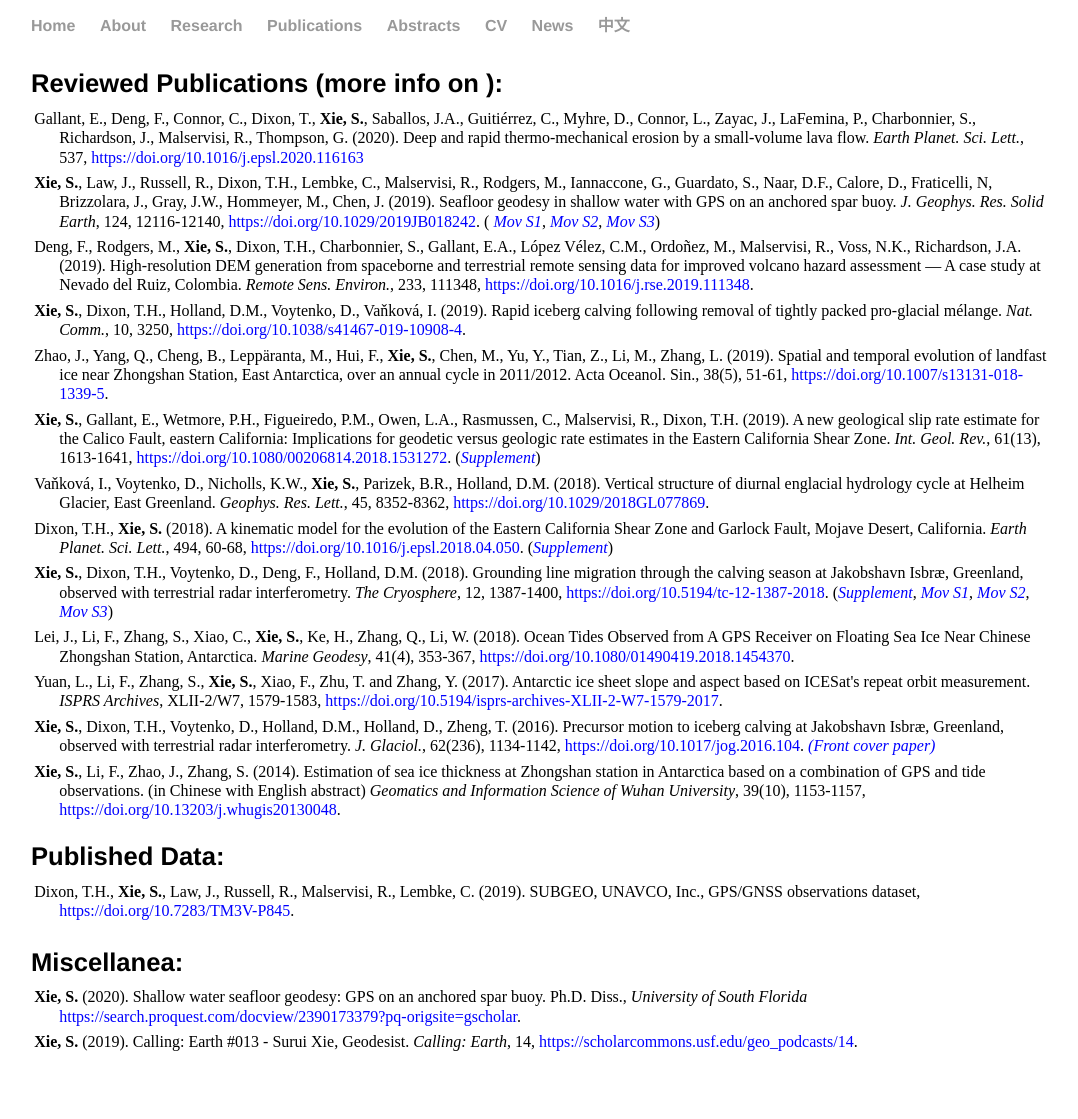
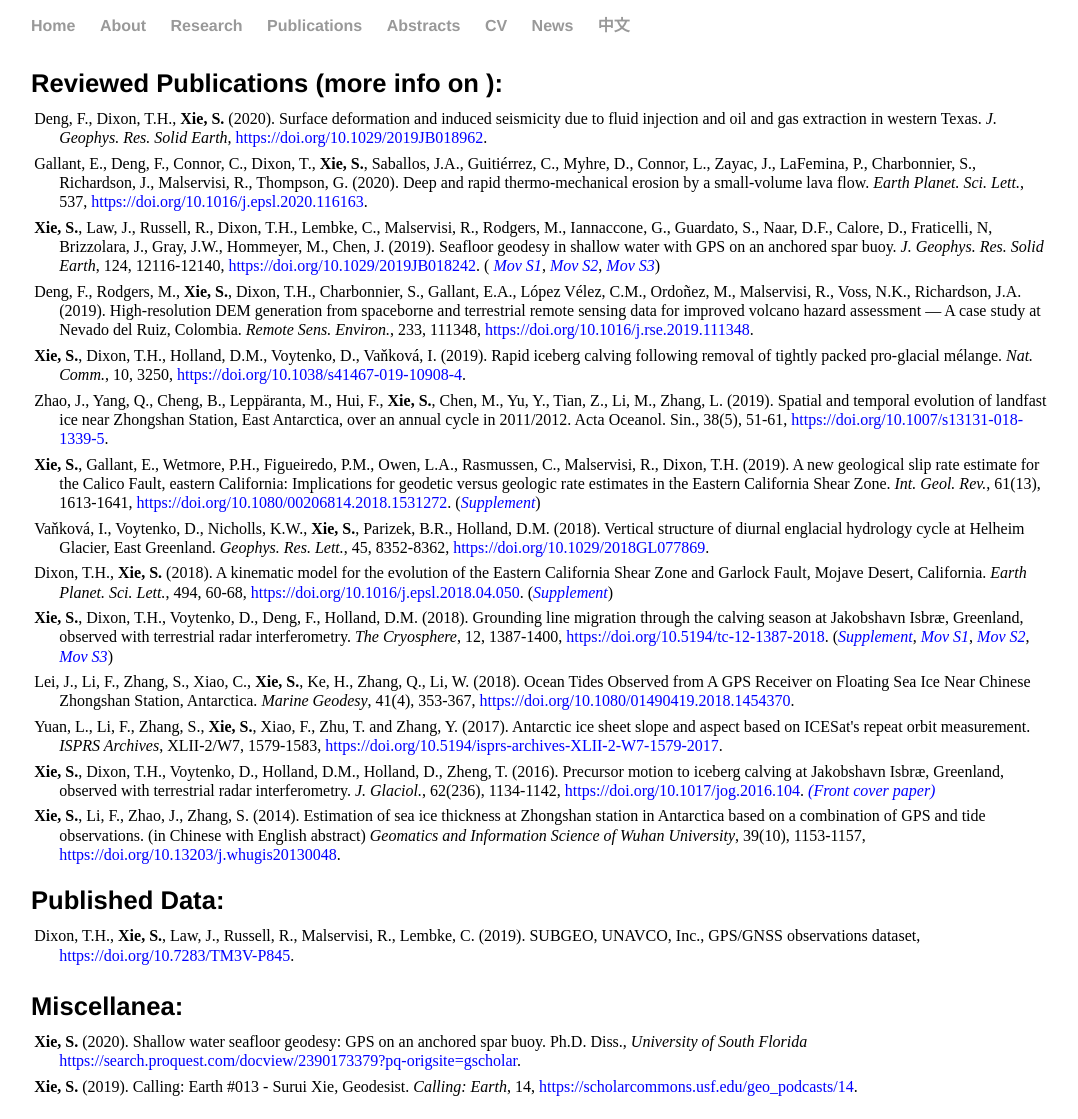
Before and after one commit to suruixie/suruixie.github.io, a Jekyll site: the page built from publications/index.html, in a window 1280 px wide. Shown: the whole page, without its empty margins (97-1175 px from the left). Built offline with Jekyll 4.4.1, drawn with Linux system fonts in a browser that asks for light colours; a style sheet for code colours, icons or effects is not loaded; before the commit the page ends 1074 px from its top, so only the background shows below that.

Commit message:
Update index.html

```diff
--- a/publications/index.html
+++ b/publications/index.html
@@ -5,8 +5,10 @@
 <link rel="stylesheet" href="https://cdn.rawgit.com/jpswalsh/academicons/master/css/academicons.min.css">
 <div class="publications">
 	<h4 style="margin-bottom:0.3em;">Reviewed Publications (more info on <a  href="https://scholar.google.com/citations?hl=en&user=kF4StsMAAAAJ&view_op=list_works" style="color:#0000FF;"><i class="ai ai-google-scholar ai-2x"></i></a>): </h4>
-        <p  class="publist" style="font-size:1.0em;">
-		Gallant, E., Deng, F., Connor, C., Dixon, T., <strong>Xie, S.</strong>, Saballos, J.A., Guitiérrez, C., Myhre, D.,  Connor, L.,  Zayac, J., LaFemina, P., Charbonnier, S.,  Richardson, J., Malservisi, R., Thompson, G. (2020). Deep and rapid thermo-mechanical erosion by a small-volume lava flow. <em>Earth Planet. Sci. Lett.</em>, 537, <a href="https://doi.org/10.1016/j.epsl.2020.116163" style="color:#0000FF;">https://doi.org/10.1016/j.epsl.2020.116163</a> <br>
+	<p  class="publist" style="font-size:1.0em;">
+	        Deng, F., Dixon, T.H., <strong>Xie, S.</strong> (2020). Surface deformation and induced seismicity due to fluid injection and oil and gas extraction in western Texas. <em>J. Geophys. Res. Solid Earth</em>, <a href="https://doi.org/10.1029/2019JB018962" style="color:#0000FF;">https://doi.org/10.1029/2019JB018962</a>.<br>
+	<p  class="publist" style="font-size:1.0em;">
+		Gallant, E., Deng, F., Connor, C., Dixon, T., <strong>Xie, S.</strong>, Saballos, J.A., Guitiérrez, C., Myhre, D.,  Connor, L.,  Zayac, J., LaFemina, P., Charbonnier, S.,  Richardson, J., Malservisi, R., Thompson, G. (2020). Deep and rapid thermo-mechanical erosion by a small-volume lava flow. <em>Earth Planet. Sci. Lett.</em>, 537, <a href="https://doi.org/10.1016/j.epsl.2020.116163" style="color:#0000FF;">https://doi.org/10.1016/j.epsl.2020.116163</a>. <br>
 	<p  class="publist" style="font-size:1.0em;">
 	        <strong>Xie, S.</strong>, Law, J., Russell, R., Dixon, T.H., Lembke, C., Malservisi, R., Rodgers, M., Iannaccone, G., Guardato, S., Naar, D.F., Calore, D., Fraticelli, N, Brizzolara, J., Gray, J.W., Hommeyer, M., Chen, J. (2019). Seafloor geodesy in shallow water with GPS on an anchored spar buoy. <em>J. Geophys. Res. Solid Earth</em>, 124, 12116-12140, <a href="https://doi.org/10.1029/2019JB018242" style="color:#0000FF;">https://doi.org/10.1029/2019JB018242</a>. (<em><a href="../files/2019/Xie_2019_MovS1.mov" style="color:#0000FF;"> Mov S1</a></em>, <em><a href="../files/2019/Xie_2019_MovS2.mov" style="color:#0000FF;"> Mov S2</a></em>, <em><a href="../files/2019/Xie_2019_MovS3.mov" style="color:#0000FF;"> Mov S3</a></em>)<br>
 	<p  class="publist" style="font-size:1.0em;">
```
